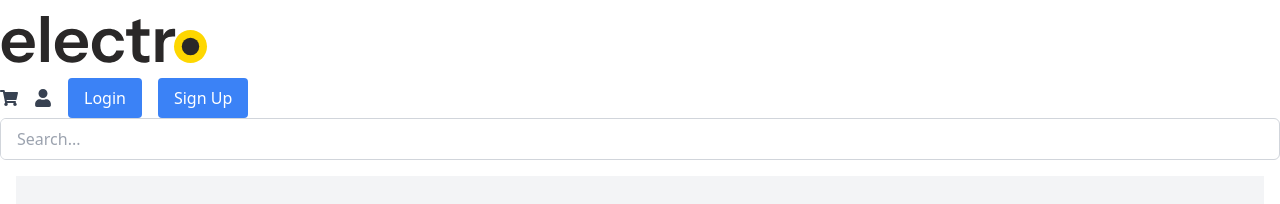
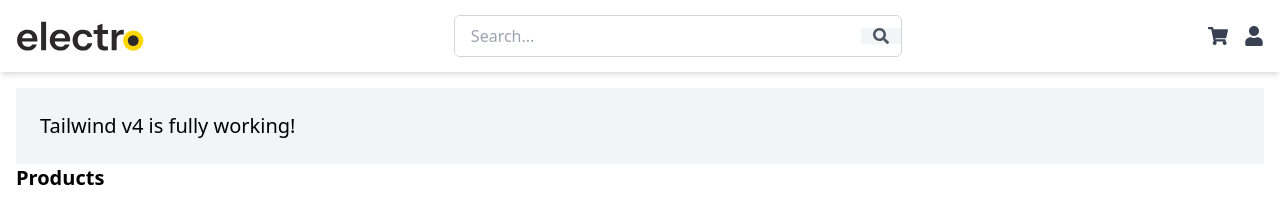
Before and after one commit to hafsarshad/basic-e-coomerce-site, a Next.js app: page /home in a window 1280 px wide. Shown: the top 204 px of the page. Built offline with nearby package versions, Linux system fonts and the light colour scheme; no server answers; the database is empty.

Commit message:
heaader section design

```diff
--- a/next.config.ts
+++ b/next.config.ts
@@ -2,19 +2,11 @@ import type { NextConfig } from 'next';
 import type { Configuration } from 'webpack';
 
 const nextConfig: NextConfig = {
-  webpack: (config: Configuration, { isServer }: { isServer: boolean }) => {
-    config.experiments = {
-      ...config.experiments,
-      outputModule: false,
-    };
-
-    // 👇 Add this rule to support importing SVGs as React components
+  webpack(config: Configuration) {
     config.module?.rules?.push({
       test: /\.svg$/,
-      issuer: /\.[jt]sx?$/,
       use: ['@svgr/webpack'],
     });
-
     return config;
   },
 };
--- a/src/app/components/Navbar.tsx
+++ b/src/app/components/Navbar.tsx
@@ -1,37 +1,64 @@
 'use client';
-import React, { useEffect, useState } from 'react';
+import React from 'react';
 import Link from 'next/link';
-import Logo from '../../assests/logo.svg';
-import { FaSearch, FaShoppingCart, FaUser } from 'react-icons/fa'
+import { FaSearch, FaShoppingCart, FaUser } from 'react-icons/fa';
+import Logo from '../../assests/logo.svg'; // adjust path as needed
 
 export default function Navbar() {
+  return (
+    <nav className="w-full px-4 py-3 shadow-md bg-white">
+      <div className="max-w-7xl mx-auto flex flex-col sm:flex-row items-center justify-between space-y-3 sm:space-y-0">
 
-    return(
- <nav>
-  <div className="">
-   <Logo/>
-  </div>
- <div className="flex items-center space-x-4">
-        <Link href="/cart" className="text-gray-700 hover:text-blue-600 text-lg">
-          <FaShoppingCart />
-        </Link>
-        <Link href="/profile" className="text-gray-700 hover:text-blue-600 text-lg">
-          <FaUser />
-        </Link>
-        <Link href="/auth/login" className="bg-blue-500 text-white py-2 px-4 rounded hover:bg-blue-600">
-          Login
-        </Link>
-        <Link href="/auth/signup" className="bg-blue-500 text-white py-2 px-4 rounded hover:bg-blue-600">
-          Sign Up
-        </Link>
+        {/* Logo */}
+      <div className="h-12 flex items-center">
+  <Logo className="h-full w-auto" />
+</div>
+
+
+        {/* Search Bar */}
+        <div className="flex items-center border border-gray-300 rounded-md overflow-hidden w-full max-w-md">
+          <input
+            type="text"
+            placeholder="Search..."
+            className="px-4 py-2 outline-none w-full"
+          />
+          <button className="px-3 text-gray-600 bg-gray-100 hover:bg-gray-200">
+            <FaSearch />
+          </button>
+        </div>
+
+        {/* Icons & Links */}
+        <div className="flex items-center space-x-4">
+          <Link href="/cart" className="text-gray-700 hover:text-blue-600 text-xl">
+            <FaShoppingCart />
+          </Link>
+  {/* Dropdown div */}
+        <div className="relative group">
+           <Link href="/profile" className="text-gray-700 hover:text-blue-600 text-xl flex items-center space-x-1">
+             <FaUser />
+            </Link>
+        {/* Dropdown menu */}
+          <div className="absolute right-0 mt-2 w-40 bg-white shadow-lg rounded-md py-2 opacity-0 group-hover:opacity-100 invisible group-hover:visible transition-all duration-200 z-10">
+            <Link href="/profile" className="block px-4 py-2 text-sm text-gray-700 hover:bg-gray-100" >
+              My Profile
+            </Link>
+            <Link href="/settings"className="block px-4 py-2 text-sm text-gray-700 hover:bg-gray-10">
+              Settings
+            </Link>
+             <Link href="/auth/signup" className="bg-blue-500 text-white py-1.5 px-4 rounded hover:bg-blue-600">
+              Sign Up
+             </Link>
+             <Link href="/auth/login" className="bg-blue-500 text-white py-1.5 px-4 rounded hover:bg-blue-600">
+              Login
+            </Link>
+            <Link href="/auth/logout" className="block px-4 py-2 text-sm text-red-600 hover:bg-gray-100">
+              Logout
+            </Link>
+          </div>
+
+         </div>
+        </div>
       </div>
-     <div className="flex items-center border border-gray-300 rounded-md overflow-hidden">
-        <input type="text" placeholder="Search..." className="px-4 py-2 outline-none w-64"/>
-        <button className="px-3 text-gray-600 bg-gray-100 hover:bg-gray-200">
-
-        </button>
-      </div>
-
-</nav>
-    )
+    </nav>
+  );
 }
```
